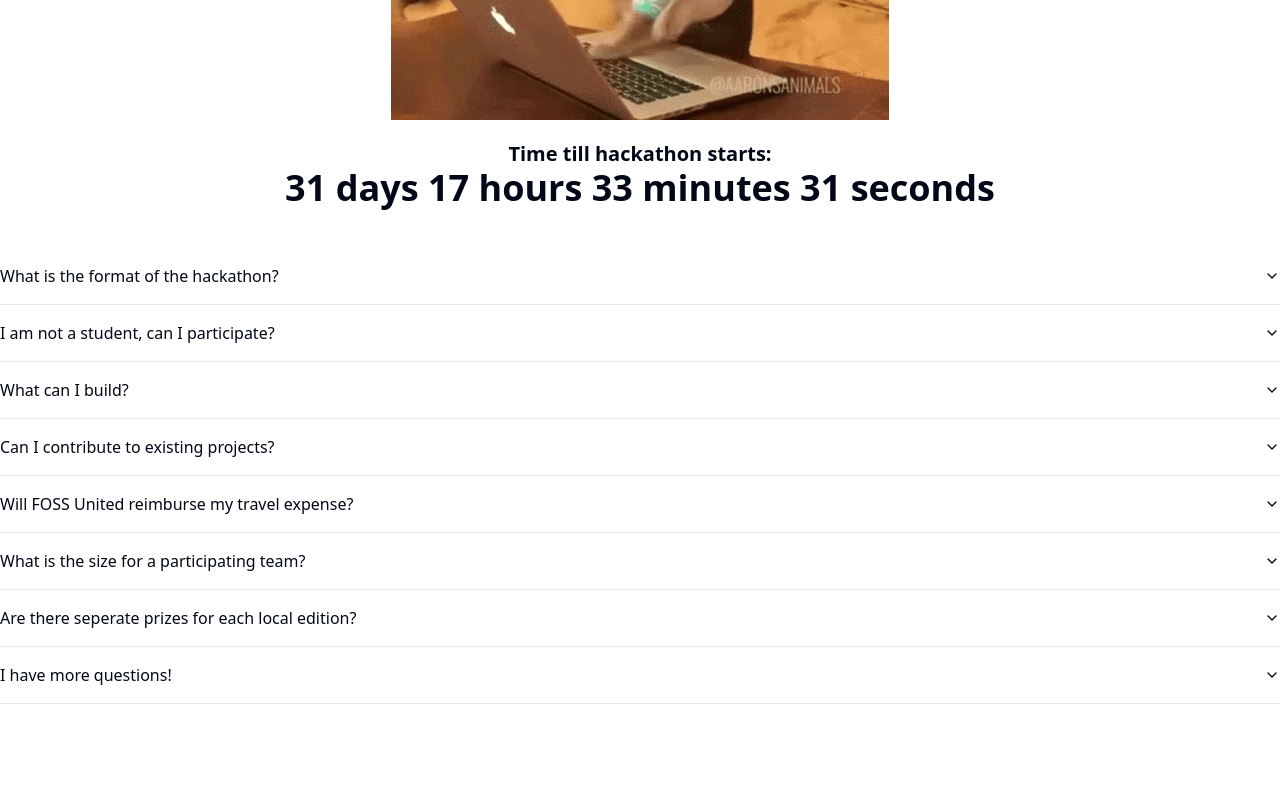
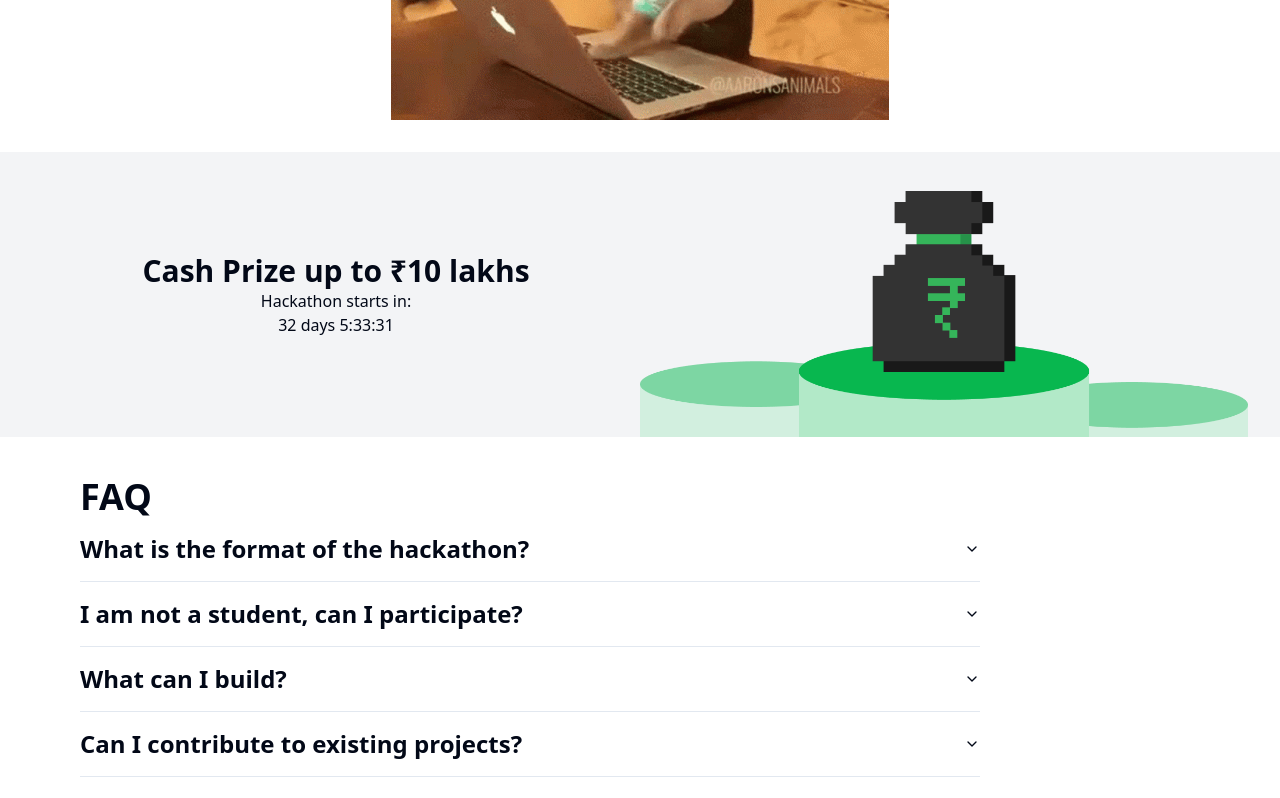
Before and after one commit to FOSSClubSIT/FOSSHackWeb, a React (Vite) app: page / in a window 1280 px wide. Shown: the part 640-1438 px from the top of the page. Before the commit the page ends 1344 px from the top, so only its background shows below. Built offline with nearby package versions, Linux system fonts and the light colour scheme.

Commit message:
added:prize FAQ

```diff
--- a/package.json
+++ b/package.json
@@ -17,6 +17,7 @@
     "clsx": "^2.1.1",
     "lucide-react": "^0.394.0",
     "react": "^18.2.0",
+    "react-countdown": "^2.3.5",
     "react-dom": "^18.2.0",
     "tailwind-merge": "^2.3.0",
     "tailwindcss-animate": "^1.0.7",
--- a/src/App.tsx
+++ b/src/App.tsx
@@ -12,9 +12,12 @@ const App = () => {
       </div>
      <div className="flex justify-center"><img src={cat} alt="open-source-cat" /></div>
 
-     <div className="flex flex-col items-center justify-center"><h1 className="text-xl pt-5 font-extrabold">Time till hackathon starts:</h1><CountdownTimer/></div>
+     <div className="flex flex-col items-center justify-center"><CountdownTimer/></div>
 
-     <FAQ/>
+
+    <FAQ/>
+
+
     </div>
   )
 }
--- a/src/components/CountDownTimer.tsx
+++ b/src/components/CountDownTimer.tsx
@@ -1,60 +1,30 @@
-// src/CountdownTimer.tsx
-
-import React, { useState, useEffect } from 'react';
-
-interface TimeLeft {
-  days?: number;
-  hours?: number;
-  minutes?: number;
-  seconds?: number;
-}
-
-const CountdownTimer: React.FC = () => {
-  const calculateTimeLeft = (): TimeLeft => {
-    const difference = +new Date(`2024-07-27`) - +new Date();
-    let timeLeft: TimeLeft = {};
-
-    if (difference > 0) {
-      timeLeft = {
-        days: Math.floor(difference / (1000 * 60 * 60 * 24)),
-        hours: Math.floor((difference / (1000 * 60 * 60)) % 24),
-        minutes: Math.floor((difference / 1000 / 60) % 60),
-        seconds: Math.floor((difference / 1000) % 60),
-      };
-    }
-
-    return timeLeft;
+import React from 'react';
+import Countdown from 'react-countdown';
+import rupee from '../assets/ruppee.png'
+const App: React.FC = () => {
+  const countdownRenderer = ({ days, hours, minutes, seconds }: any) => {
+    return (
+      <span>
+        {days} days {hours}:{minutes}:{seconds}
+      </span>
+    );
   };
 
-  const [timeLeft, setTimeLeft] = useState<TimeLeft>(calculateTimeLeft());
-
-  useEffect(() => {
-    const timer = setTimeout(() => {
-      setTimeLeft(calculateTimeLeft());
-    }, 1000);
-
-    return () => clearTimeout(timer);
-  }, [timeLeft]);
-
-  const timerComponents: JSX.Element[] = [];
-
-  Object.keys(timeLeft).forEach((interval) => {
-    if (!timeLeft[interval as keyof TimeLeft]) {
-      return;
-    }
-
-    timerComponents.push(
-      <span key={interval}>
-        {timeLeft[interval as keyof TimeLeft]} {interval}{" "}
-      </span>
-    );
-  });
-
   return (
-    <div className='font-extrabold md:text-4xl pb-10'>
-      {timerComponents.length ? timerComponents : <span><span className='text-green-500 font-extrabold'>Hackathon</span> has begun!</span>}
+    <div className='bg-gray-100 min-h-10 min-w-full mt-8 flex flex-col items-center justify-center sm:flex-row sm:justify-between px-8 m-10'>
+      <div className="countdown flex flex-col items-center justify-center flex-1">
+        <h1 className='text-3xl font-extrabold'>Cash Prize up to ₹10 lakhs</h1>
+        <p>Hackathon starts in:</p>
+        <Countdown
+          date={new Date('2024-07-27T12:00:00')}
+          renderer={countdownRenderer}
+        />
+      </div>
+      <div className="image flex-1">
+        <img className='' src={rupee} alt="" />
+      </div>
     </div>
   );
 };
 
-export default CountdownTimer;
+export default App;
--- a/src/components/FAQ.tsx
+++ b/src/components/FAQ.tsx
@@ -5,65 +5,64 @@ import {
     AccordionTrigger,
   } from "@/components/ui/accordion"
 
-
   const FAQ = () => {
     return (
-    <div>
+      <div className="max-w-md sm:max-w-[600px] lg:max-w-[900px] mx-auto sm:ml-20 sm:justify-start text-wrap">
+        <h1 className="text-4xl font-extrabold">FAQ</h1>
         <Accordion type="single" collapsible>
           <AccordionItem value="item-1">
-  <AccordionTrigger>What is the format of the hackathon?</AccordionTrigger>
-    <AccordionContent>
-    This will be a hybrid mode hackathon. You can participate in person at one of our local editions or virtually. We will live stream a dashboard of commits, PRs and issues of participants' code repositories. During the course of the event, there will be bite sized talks from people from various organizations.
+            <AccordionTrigger className="text-2xl font-bold" >What is the format of the hackathon?</AccordionTrigger>
+            <AccordionContent  className="text-lg">
+              This will be a hybrid mode hackathon. You can participate in person at one of our local editions or virtually. We will live stream a dashboard of commits, PRs, and issues of participants' code repositories. During the course of the event, there will be bite-sized talks from people from various organizations.
             </AccordionContent>
           </AccordionItem>
           <AccordionItem value="item-2">
-  <AccordionTrigger>I am not a student, can I participate?</AccordionTrigger>
-    <AccordionContent>
+            <AccordionTrigger className="text-2xl font-bold">I am not a student, can I participate?</AccordionTrigger>
+            <AccordionContent className="text-lg">
               Yes. The prize pool will be divided among the winners based on the merit of projects at the discretion of the jury.
             </AccordionContent>
           </AccordionItem>
           <AccordionItem value="item-3">
-  <AccordionTrigger>What can I build?</AccordionTrigger>
-    <AccordionContent>
+            <AccordionTrigger className="text-2xl font-bold">What can I build?</AccordionTrigger>
+            <AccordionContent className="text-lg">
               Anything Free and Open Source. The goal of this hackathon is to engage with developers and encourage them to collaborate and build software for public good.
             </AccordionContent>
           </AccordionItem>
           <AccordionItem value="item-4">
-  <AccordionTrigger>Can I contribute to existing projects?</AccordionTrigger>
-    <AccordionContent>
-    Yes. Contributions in true spirit is something we would love to see. Please make sure you adhere to the contribution guidelines of the project you are contributing to.
+            <AccordionTrigger className="text-2xl font-bold">Can I contribute to existing projects?</AccordionTrigger>
+            <AccordionContent className="text-lg">
+              Yes. Contributions in true spirit are something we would love to see. Please make sure you adhere to the contribution guidelines of the project you are contributing to.
 
               If you are unsure of what to contribute to, explore our partner projects.
             </AccordionContent>
           </AccordionItem>
           <AccordionItem value="item-5">
-  <AccordionTrigger>Will FOSS United reimburse my travel expense?</AccordionTrigger>
-    <AccordionContent>
+            <AccordionTrigger className="text-2xl font-bold">Will FOSS United reimburse my travel expense?</AccordionTrigger>
+            <AccordionContent className="text-lg">
               Sorry, the participants have to take care of their travel and stay.
 
               In case you don't have the budget to travel, you can participate virtually!
             </AccordionContent>
           </AccordionItem>
           <AccordionItem value="item-6">
-  <AccordionTrigger>What is the size for a participating team?</AccordionTrigger>
-    <AccordionContent>
+            <AccordionTrigger className="text-2xl font-bold">What is the size for a participating team?</AccordionTrigger>
+            <AccordionContent className="text-lg">
               The team size can vary from 1 to 4.
             </AccordionContent>
           </AccordionItem>
           <AccordionItem value="item-7">
-  <AccordionTrigger>Are there seperate prizes for each local edition?</AccordionTrigger>
-    <AccordionContent>
-    No. There is a central prize and mentor poolfor the entire hackathon. All contributions (done virtually or in person at a local edition) are eligible for the prize pool.
+            <AccordionTrigger className="text-2xl font-bold">Are there separate prizes for each local edition?</AccordionTrigger>
+            <AccordionContent className="text-lg">
+              No. There is a central prize and mentor pool for the entire hackathon. All contributions (done virtually or in person at a local edition) are eligible for the prize pool.
             </AccordionContent>
           </AccordionItem>
           <AccordionItem value="item-8">
-  <AccordionTrigger>I have more questions!</AccordionTrigger>
-    <AccordionContent>
+            <AccordionTrigger className="text-2xl font-bold">I have more questions!</AccordionTrigger>
+            <AccordionContent className="text-lg">
               Email us at fosshack@fossunited.org or join our weekly AMAs!
             </AccordionContent>
           </AccordionItem>
         </Accordion>
-
       </div>
     )
   }
```
Also changed, not shown: src/assets/ruppee.png (added), 1 other file (tests, documents, lock files or other folders). Lines whose indentation alone changed are shown as unchanged.
